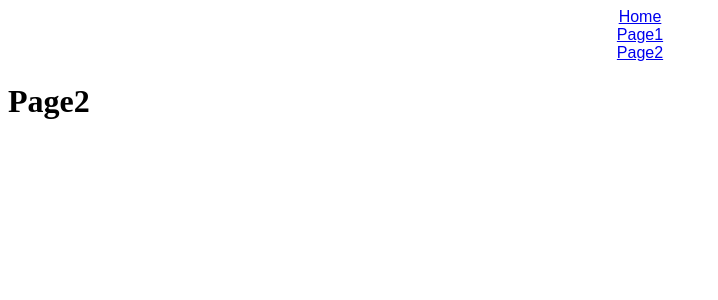
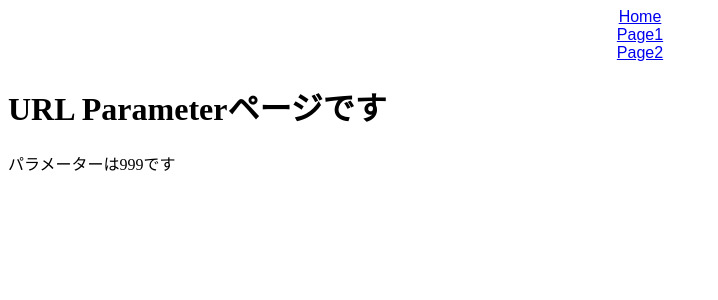
Before and after one commit to yuomatsu/react_learning2_5, a React (Create React App) app: page /page2/999 in a window 1280 px wide. Shown: the top 300 px of the page, without its empty margins (0-718 px from the left). Built offline with nearby package versions, Linux system fonts and the light colour scheme.

Commit message:
23. クエリパラメーター

```diff
--- a/src/Page2.jsx
+++ b/src/Page2.jsx
@@ -1,7 +1,9 @@
+import { Link } from "react-router-dom";
 export const Page2 = () => {
   return (
     <div>
       <h1>Page2</h1>
+      <Link to="/page2/999">URL Parameterてすと</Link>
     </div>
   );
 };
--- /dev/null
+++ b/src/UrlParameter.jsx
@@ -0,0 +1,11 @@
+import { useParams } from "react-router-dom";
+
+export const UrlParameter = () => {
+  const { id } = useParams();
+  return (
+    <div>
+      <h1>URL Parameterページです</h1>
+      <p>パラメーターは{id}です</p>
+    </div>
+  );
+};
--- /dev/null
+++ b/src/router/Page2Routes.jsx
@@ -0,0 +1,15 @@
+import { Page2 } from "../Page2";
+import { UrlParameter } from "../UrlParameter";
+
+export const page2Routes = [
+  {
+    path: "/",
+    exact: true,
+    children: <Page2 />
+  },
+  {
+    path: "/:id",
+    exact: false,
+    children: <UrlParameter />
+  }
+];
--- a/src/router/Router.jsx
+++ b/src/router/Router.jsx
@@ -1,7 +1,7 @@
 import { Switch, Route } from "react-router-dom";
 import { Home } from "../Home";
-import { Page2 } from "../Page2";
 import { page1Routes } from "./Page1Routes";
+import { page2Routes } from "./Page2Routes";
 
 export const Router = () => {
   return (
@@ -25,9 +25,22 @@
           </Switch>
         )}
       />
-      <Route path="/page2">
-        <Page2 />
-      </Route>
+      <Route
+        path="/page2"
+        render={({ match: { url } }) => (
+          <Switch>
+            {page2Routes.map((route) => (
+              <Route
+                key={route.path}
+                exact={route.exact}
+                path={`${url}${route.path}`}
+              >
+                {route.children}
+              </Route>
+            ))}
+          </Switch>
+        )}
+      />
     </Switch>
   );
 };
```
